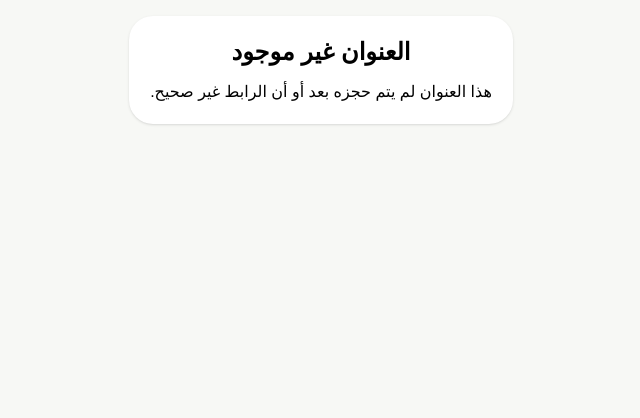
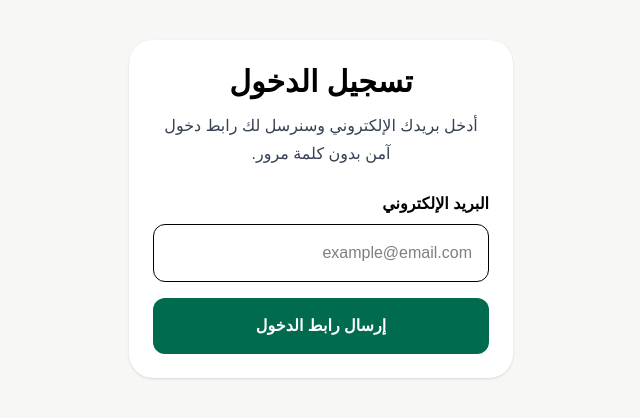
Before and after one commit to hammamghamdi/onwan, a Next.js app: page /login in a window 1280 px wide. Shown: the top 418 px of the page, without its empty margins (319-959 px from the left). Built offline with nearby package versions, Linux system fonts and the light colour scheme; no server answers; the database is empty.

Commit message:
add email magic link login page

```diff
--- /dev/null
+++ b/app/login/page.tsx
@@ -0,0 +1,104 @@
+"use client";
+
+import { useState } from "react";
+import { supabase } from "@/lib/supabase";
+
+export default function LoginPage() {
+  const [email, setEmail] = useState("");
+  const [loading, setLoading] = useState(false);
+  const [message, setMessage] = useState("");
+  const [isSuccess, setIsSuccess] = useState(false);
+
+  const isValidEmail = (value: string) => {
+    return /^[^\s@]+@[^\s@]+\.[^\s@]+$/.test(value);
+  };
+
+  const sendMagicLink = async () => {
+    const cleanEmail = email.trim().toLowerCase();
+
+    setMessage("");
+    setIsSuccess(false);
+
+    if (!cleanEmail) {
+      setMessage("أدخل بريدك الإلكتروني.");
+      return;
+    }
+
+    if (!isValidEmail(cleanEmail)) {
+      setMessage("أدخل بريدًا إلكترونيًا صحيحًا.");
+      return;
+    }
+
+    setLoading(true);
+
+    const { error } = await supabase.auth.signInWithOtp({
+      email: cleanEmail,
+      options: {
+        emailRedirectTo:
+          typeof window !== "undefined"
+            ? `${window.location.origin}/login`
+            : undefined,
+      },
+    });
+
+    setLoading(false);
+
+    if (error) {
+      console.log(error);
+      setMessage("تعذر إرسال رابط الدخول. حاول مرة أخرى.");
+      return;
+    }
+
+    setIsSuccess(true);
+    setMessage("تم إرسال رابط الدخول. تحقق من بريدك الإلكتروني.");
+  };
+
+  return (
+    <main dir="rtl" className="min-h-screen bg-[#f7f8f5] px-4 py-10 text-black">
+      <div className="mx-auto max-w-sm rounded-3xl bg-white p-6 shadow-sm">
+        <h1 className="mb-3 text-center text-3xl font-bold text-black">
+          تسجيل الدخول
+        </h1>
+
+        <p className="mb-6 text-center leading-7 text-gray-700">
+          أدخل بريدك الإلكتروني وسنرسل لك رابط دخول آمن بدون كلمة مرور.
+        </p>
+
+        <label className="mb-2 block font-bold text-black">
+          البريد الإلكتروني
+        </label>
+        <input
+          type="email"
+          value={email}
+          onChange={(event) => {
+            setEmail(event.target.value);
+            setMessage("");
+            setIsSuccess(false);
+          }}
+          className="mb-4 w-full rounded-xl border p-4 text-black"
+          placeholder="example@email.com"
+        />
+
+        {message && (
+          <p
+            className={`mb-4 rounded-xl p-3 text-center font-bold ${
+              isSuccess
+                ? "bg-green-100 text-green-700"
+                : "bg-red-100 text-red-700"
+            }`}
+          >
+            {message}
+          </p>
+        )}
+
+        <button
+          onClick={sendMagicLink}
+          disabled={loading}
+          className="w-full rounded-xl bg-[#006b4f] py-4 font-bold text-white disabled:opacity-60"
+        >
+          {loading ? "جاري الإرسال..." : "إرسال رابط الدخول"}
+        </button>
+      </div>
+    </main>
+  );
+}
```
